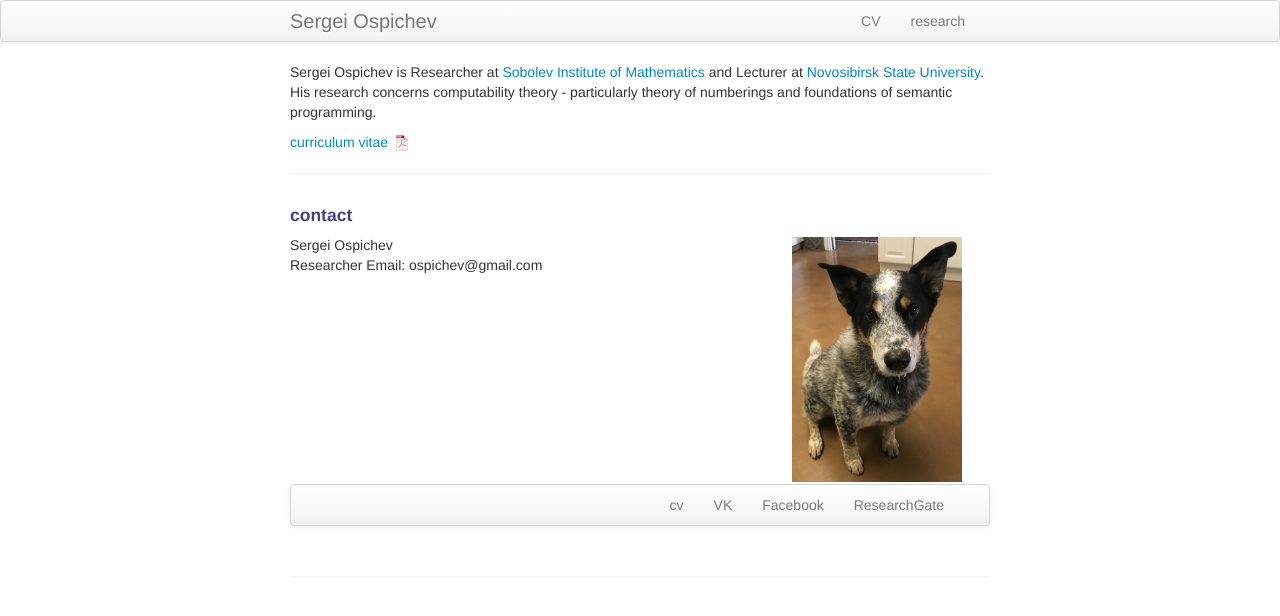
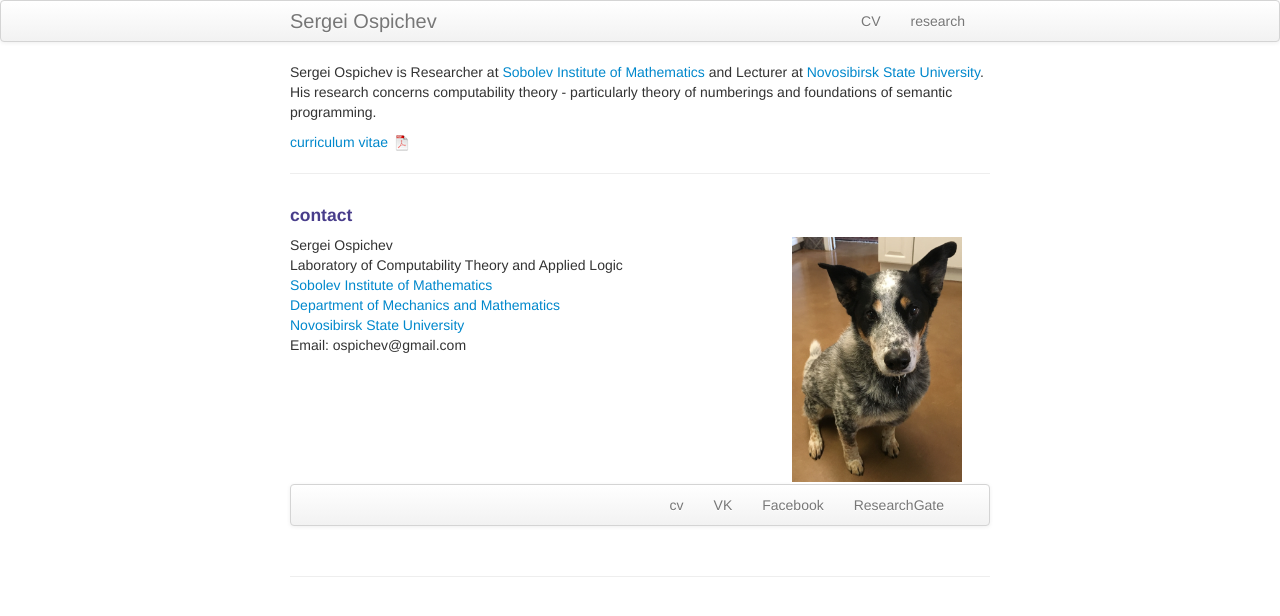
Before and after one commit to ospichev/ospichev.github.io, a Jekyll site: the page built from index.md, in a window 1280 px wide. Shown: the top 616 px of the page. Built offline with Jekyll 4.4.1, drawn with Linux system fonts in a browser that asks for light colours.

Commit message:
update my website

```diff
--- a/index.md
+++ b/index.md
@@ -19,7 +19,11 @@ Sergei Ospichev is Researcher at <a href="http://math.nsc.ru/english.html">Sobol
     <div class="row-fluid">
         <div class="span5">
             Sergei Ospichev<br/>
-            Researcher
+            Laboratory of Computability Theory and Applied Logic<br/>
+            <a href="http://math.nsc.ru/english.html">Sobolev Institute of Mathematics</a><br/>
+            <a href="https://education.nsu.ru/department_mechanics_mathematics_english">Department of Mechanics and Mathematics</a><br/>
+            <a href="https://english.nsu.ru">Novosibirsk State University</a><br/>
+
             Email: ospichev@gmail.com<br/>
         </div>
 
```
